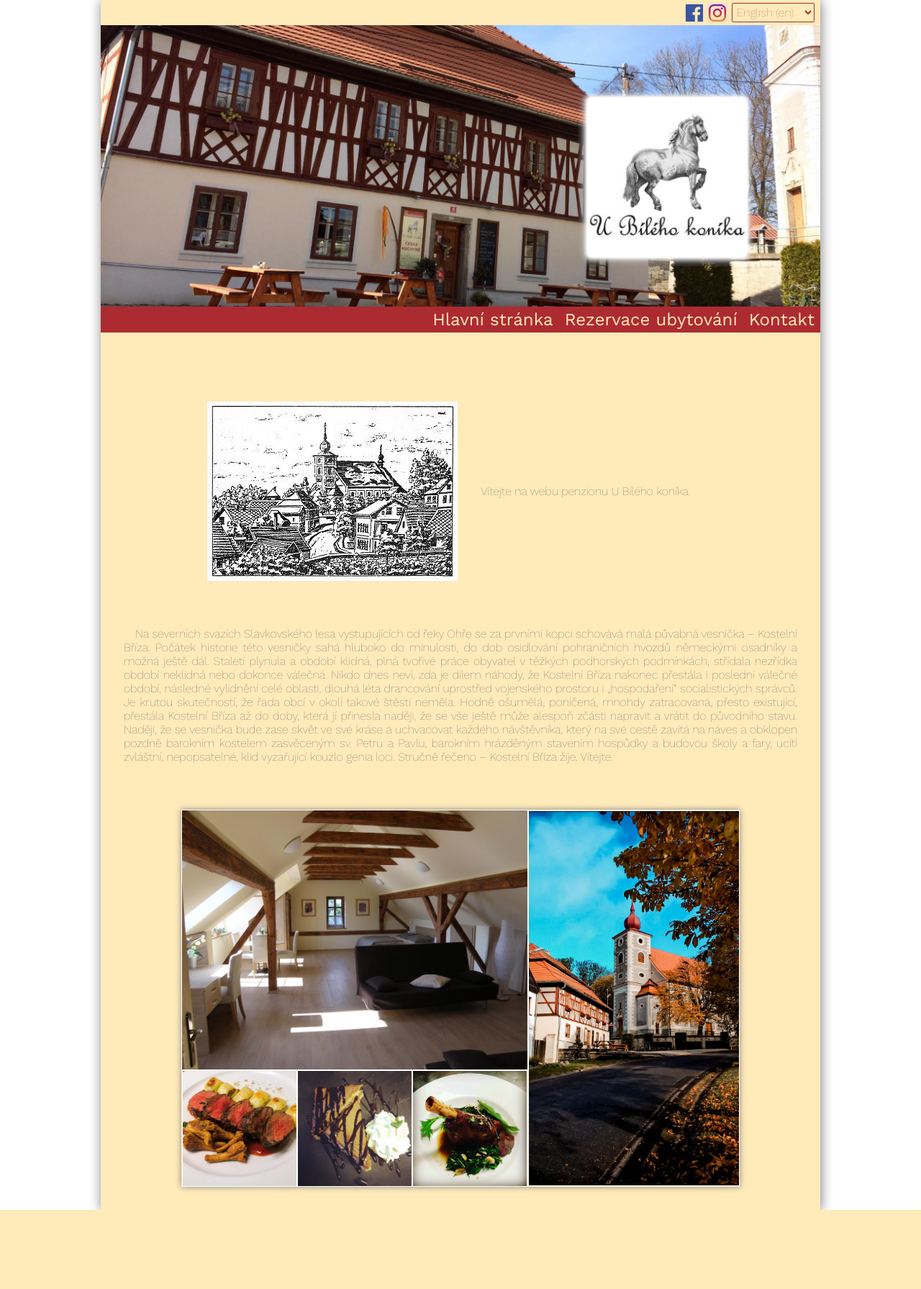
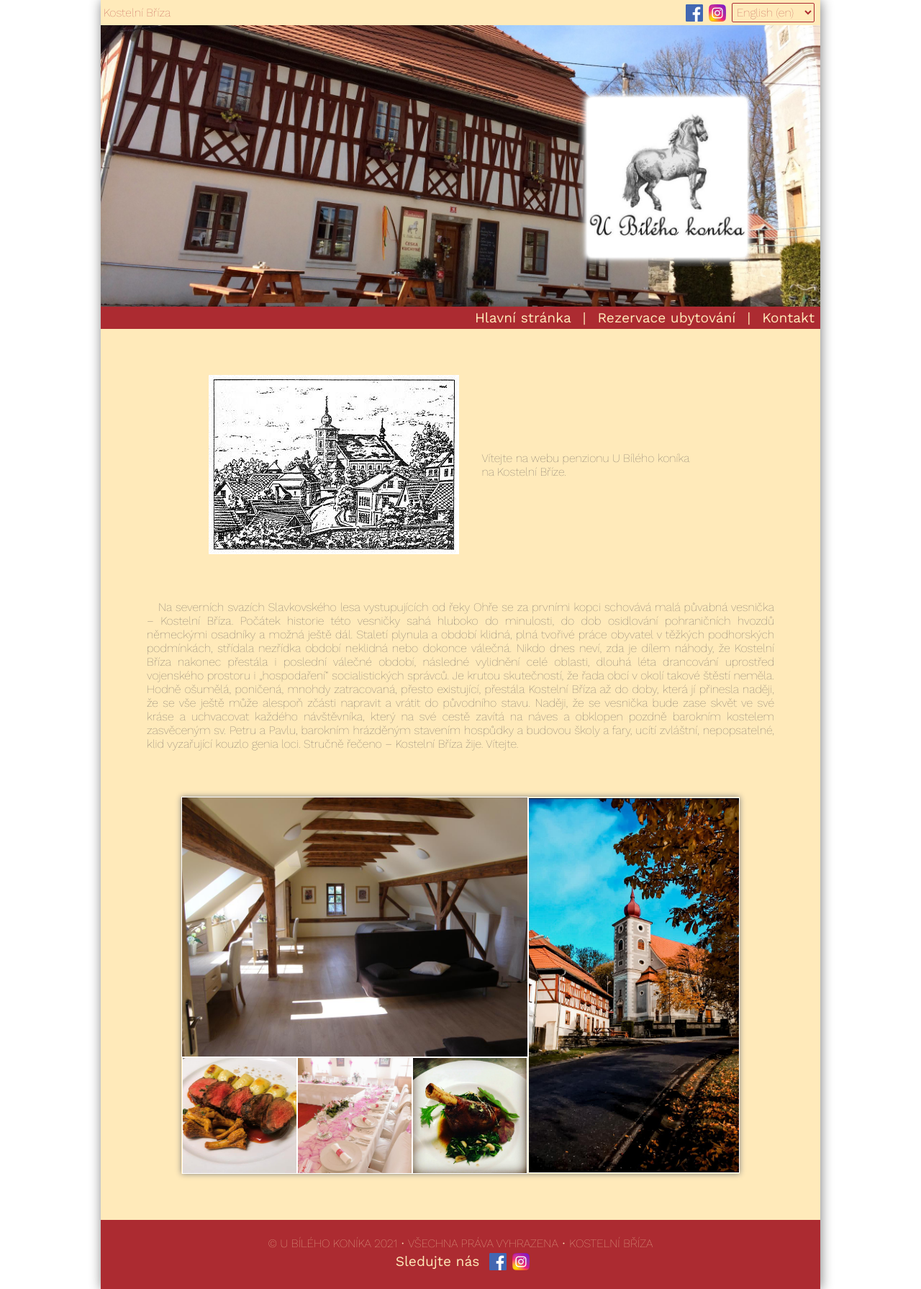
Before and after one commit to daaniam/ubilehokonika, a Django app: page / in a window 1280 px wide. Shown: the whole page at 72% size. Before the commit the page ends 1681 px from the top, so only its background shows below. Run offline with Django 3.2, Linux system fonts and the light colour scheme.

Commit message:
icons, topbar updated, footer

```diff
--- a/ubilehokonika/main/views.py
+++ b/ubilehokonika/main/views.py
@@ -1,4 +1,6 @@
 from django.shortcuts import render
+from datetime import datetime
+
 from django.utils.translation import gettext as _
 
 
@@ -9,5 +11,5 @@ def home(request):
     return render(
         request=request,
         template_name='base/home.html',
-        context=None
+        context={"current_year": datetime.now().year}
     )
--- /dev/null
+++ b/ubilehokonika/static/css/footer.css
@@ -0,0 +1,11 @@
+.footer__container  * {
+    color: var(--surface-secondary);
+}
+.footer__container {
+    background-color: var(--surface-primary);
+    height: 6rem;
+}
+
+.footer__social  * {
+    margin: 0 2px;
+}
--- a/ubilehokonika/static/css/header.css
+++ b/ubilehokonika/static/css/header.css
@@ -11,9 +11,14 @@
     justify-content: flex-end;
     align-items: center;
 }
-.header__topbar > div {
+.header__topbar a:first-child {
+    color: var(--surface-primary);
+    flex-grow: 1;
+}
+.header__topbar div {
     margin: 0 4px;
 }
+
 
 .header__select-field{
 	box-sizing: border-box;
@@ -33,15 +38,13 @@
 
 .header__menu {
     background-color: var(--surface-primary);
-
-
     display: flex;
     flex-flow: row;
     justify-content: flex-end;
 }
-.header__menu > a {
+.header__menu > a, span {
     padding: 4px 8px;
-    font-size: 1.5rem;
+    font-size: 1.2rem;
     font-weight: normal;
     color: var(--surface-secondary)
 }
--- a/ubilehokonika/static/css/home.css
+++ b/ubilehokonika/static/css/home.css
@@ -1,8 +1,11 @@
 .home__container {
-    padding: 2rem;
+    padding: 0 4rem;
 }
 .home__container > div {
     margin-top: 4rem;
+}
+.home__container > div:last-child {
+    margin-bottom: 4rem;
 }
 
 .home__history {
--- a/ubilehokonika/static/css/icons.css
+++ b/ubilehokonika/static/css/icons.css
@@ -3,7 +3,6 @@
     height: 24px;
     width: 24px;
     display: block;
-    box-shadow: 0 0 4px lightgrey;
 }
 
 .icon__instagram24 {
@@ -11,5 +10,4 @@
     height: 24px;
     width: 24px;
     display: block;
-    box-shadow: 0 0 4px lightgrey;
 }
--- a/ubilehokonika/templates/base/base.html
+++ b/ubilehokonika/templates/base/base.html
@@ -10,8 +10,9 @@
     <meta http-equiv="X-UA-Compatible" content="ie=edge">
 
     <link rel="stylesheet" type="text/css" href="{% static 'css/global.css' %}"/>
+    <link rel="stylesheet" type="text/css" href="{% static 'css/icons.css' %}"/>
     <link rel="stylesheet" type="text/css" href="{% static 'css/header.css' %}"/>
-    <link rel="stylesheet" type="text/css" href="{% static 'css/icons.css' %}"/>
+    <link rel="stylesheet" type="text/css" href="{% static 'css/footer.css' %}"/>
     <link rel="stylesheet" type="text/css" href="{% static 'css/home.css' %}"/>
 
     <title>U Bílého koníka</title>
@@ -24,8 +25,7 @@
     {% block content %}
     {% endblock %}
 
-    {% block footer %}
-    {% endblock %}
+    {% include 'includes/footer.html' %}
 </div>
 </body>
 </html>
--- a/ubilehokonika/templates/base/home.html
+++ b/ubilehokonika/templates/base/home.html
@@ -6,11 +6,13 @@
 {% block content %}
     <div class="m-flex-col home__container">
 
+        {# ANNOUNCEMENT #}
+
         {# ABOUT - HISTORY BLOCK #}
         <div class="m-flex-row">
             <img src="/static/images/oldphoto01.jpg" alt="old photo" width="348" height="249">
             <p style="margin: 0 2rem">
-                Vítejte na webu penzionu U Bílého koníka.
+                Vítejte na webu penzionu U Bílého koníka <br> na Kostelní Bříze.
             </p>
         </div>
 
@@ -49,7 +51,7 @@
                 {# LEFT BOTTOM #}
                 <div class="m-flex-row">
                     <img src="/static/images/food01.jpg" alt="old photo" width="158" height="160">
-                    <img src="/static/images/food02.jpg" alt="old photo" width="158" height="160">
+                    <img src="/static/images/wedding01.jpg" alt="old photo" width="158" height="160">
                     <img src="/static/images/food03.jpg" alt="old photo" width="158" height="160">
                 </div>
             </div>
--- /dev/null
+++ b/ubilehokonika/templates/includes/footer.html
@@ -0,0 +1,14 @@
+
+
+
+{% block footer %}
+    <footer class="m-flex-col footer__container">
+        <div>© U BÍLÉHO KONÍKA {{ current_year }} • VŠECHNA PRÁVA VYHRAZENA • KOSTELNÍ BŘÍZA</div>
+        <div class="m-flex-row footer__social" >
+            <span>Sledujte nás</span>
+            {% include 'includes/icon24_facebook_link.html' %}
+            {% include 'includes/icon24_instagram.link.html' %}
+        </div>
+
+    </footer>
+{% endblock %}
--- a/ubilehokonika/templates/includes/header.html
+++ b/ubilehokonika/templates/includes/header.html
@@ -4,11 +4,15 @@
 
     {# TOP BAR #}
     <div class="header__topbar">
+
+        {# LOGO #}
+        <a href="{% url 'main:home' %}">Kostelní Bříza</a>
+
         {# FACEBOOK ICON #}
-        <div class="icon__facebook24"></div>
+        {% include 'includes/icon24_facebook_link.html' %}
 
         {# INSTAGRAM ICON #}
-        <div class="icon__instagram24"></div>
+        {% include 'includes/icon24_instagram.link.html' %}
 
         {# LANGUAGE SWITCHER #}
         <div>
@@ -37,7 +41,9 @@
     {# MAIN MENU #}
     <div class="header__menu">
         <a href="{% url 'main:home' %}">{% trans 'Hlavní stránka' %}</a>
+        <span>|</span>
         <a href="{% url 'main:home' %}">{% trans 'Rezervace ubytování' %}</a>
+         <span>|</span>
         <a href="{% url 'main:home' %}">{% trans 'Kontakt' %}</a>
     </div>
 
--- /dev/null
+++ b/ubilehokonika/templates/includes/icon24_facebook_link.html
@@ -0,0 +1,3 @@
+<a href="https://www.facebook.com/ubilehokonika" target="_blank">
+    <div class="icon__facebook24"></div>
+</a>
--- /dev/null
+++ b/ubilehokonika/templates/includes/icon24_instagram.link.html
@@ -0,0 +1,3 @@
+<a href="https://www.instagram.com/penzionubilehokonika/" target="_blank">
+    <div class="icon__instagram24"></div>
+</a>
```
Also changed, not shown: ubilehokonika/static/icons/facebook24px.png, ubilehokonika/static/icons/instagram24px.png, ubilehokonika/static/images/wedding01.jpg (added).
